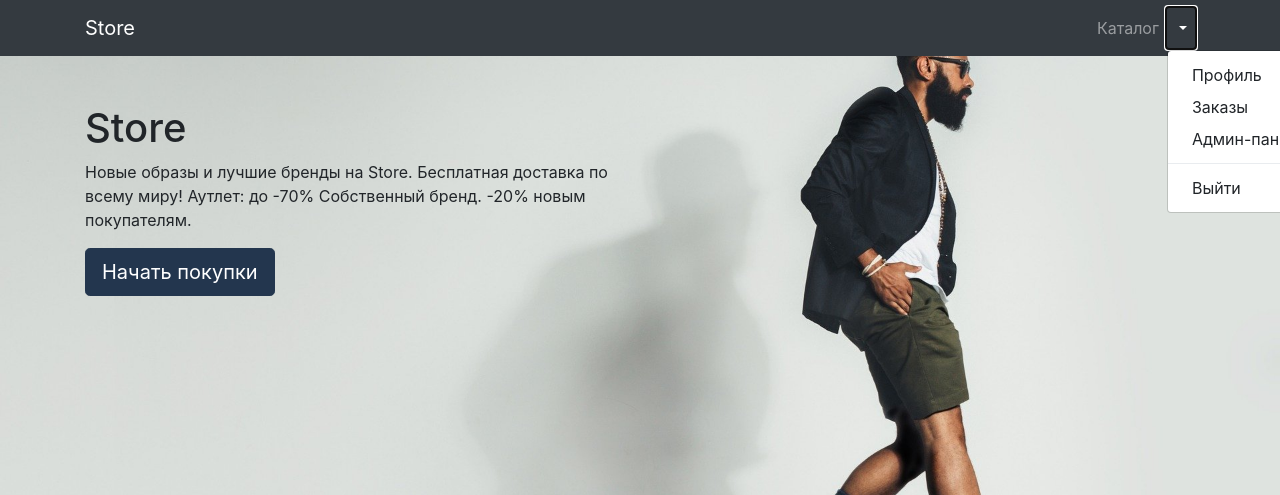
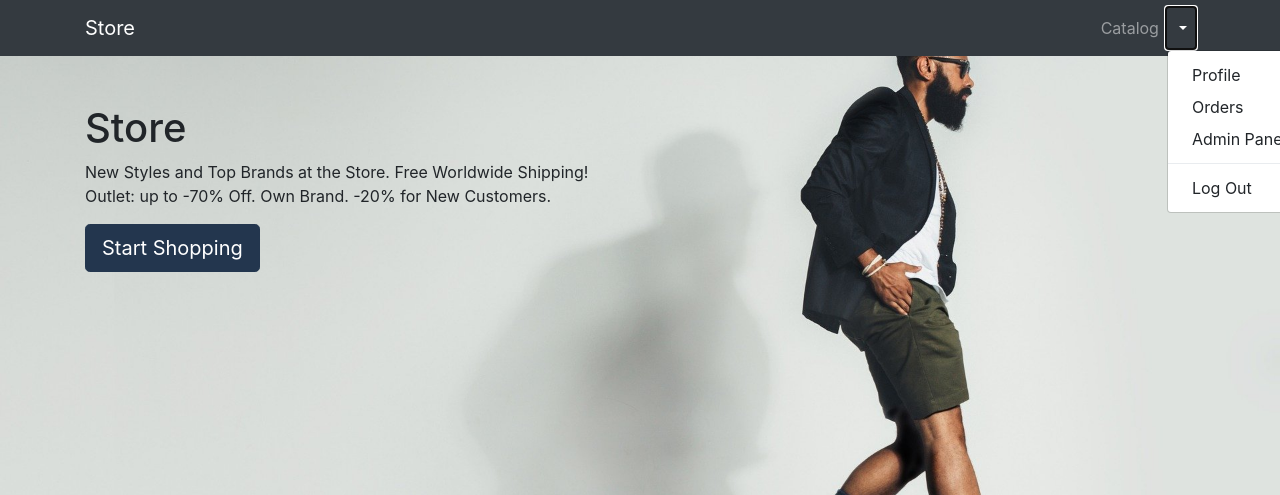
Before and after one commit to eronryabets/store, a Django app: page / in a window 1280 px wide, after a click that opens the changed part. Shown: the top 495 px of the page. Run offline with Django 5.2, Linux system fonts and the light colour scheme; a user stored in the database is signed in; parts of the project's set-up code (start-up, migrations or seed data) failed here and were passed over; some libraries are stand-ins or nearby versions.

Commit message:
Refactoring - (EN).

```diff
--- a/products/templates/products/base.html
+++ b/products/templates/products/base.html
@@ -34,7 +34,7 @@
         <div class="collapse navbar-collapse" id="navbarResponsive">
             <ul class="navbar-nav ml-auto">
                 <li class="nav-item">
-                    <a class="nav-link" href="{% url 'products:index' %}">Каталог <i class="fas fa-shopping-bag"></i>
+                    <a class="nav-link" href="{% url 'products:index' %}">Catalog <i class="fas fa-shopping-bag"></i>
                     </a>
                 </li>
                 {% if user.is_authenticated %}
@@ -45,11 +45,11 @@
                         </a>
                         <ul class="dropdown-menu" aria-labelledby="navbarDropdown">
                             <li>
-                                <a class="dropdown-item" href="{% url 'users:profile' user.id %}">Профиль</a>
+                                <a class="dropdown-item" href="{% url 'users:profile' user.id %}">Profile</a>
                             </li>
-                            <li><a class="dropdown-item" href="orders/orders.html">Заказы</a></li>
+                            <li><a class="dropdown-item" href="orders/orders.html">Orders</a></li>
                             {% if user.is_superuser or user.is_staff %}
-                                <li><a class="dropdown-item" href="{% url 'admin:index' %}">Админ-панель</a></li>
+                                <li><a class="dropdown-item" href="{% url 'admin:index' %}">Admin Panel</a></li>
                             {% endif %}
                             <li>
                                 <hr class="dropdown-divider">
@@ -57,14 +57,14 @@
                             <li>
                                 <form method="post" action="{% url 'users:logout' %}">
                                     {% csrf_token %}
-                                    <button type="submit" class="dropdown-item">Выйти</button>
+                                    <button type="submit" class="dropdown-item">Log Out</button>
                                 </form>
                             </li>
                         </ul>
                     </li>
                 {% else %}
                     <li class="nav-item">
-                        <a class="nav-link" href="{% url 'users:login' %}">Войти <i class="fas fa-sign-in-alt"></i></a>
+                        <a class="nav-link" href="{% url 'users:login' %}">Log In <i class="fas fa-sign-in-alt"></i></a>
                     </li>
                 {% endif %}
             </ul>
--- a/products/templates/products/baskets.html
+++ b/products/templates/products/baskets.html
@@ -1,6 +1,6 @@
 {% if baskets %}
     <h4 class="mt-3 mb-3 d-flex justify-content-between align-items-center mb-3">
-        Корзина <span class="badge badge-secondary badge-pill">{{ baskets.total_quantity }}</span>
+        Basket <span class="badge badge-secondary badge-pill">{{ baskets.total_quantity }}</span>
     </h4>
     {% for basket in baskets %}
         <div class="card mb-3">
@@ -31,12 +31,12 @@
 
     <div class="card mb-3">
         <div class="card-footer">
-            <p class="float-left">Итого</p>
+            <p class="float-left">Total cost</p>
             <h4 class="float-right">{{ baskets.total_sum }}</h4>
         </div>
     </div>
     <a class="btn btn-success btn-lg float-right" href="../orders/order-create.html">
-        Оформить заказ
+        Make an order
     </a>
 {% else %}
     <h4 class="mt-3 mb-3 text-center ">
--- a/products/templates/products/index.html
+++ b/products/templates/products/index.html
@@ -8,19 +8,19 @@
 {% block content %}
 	<section>
     <!--    <div class="alert alert-light text-center" role="alert">-->
-    <!--        Информационное сообщение-->
+    <!--        Inform message-->
     <!--    </div>-->
     <div class="container">
         <div class="row">
             <div class="col-lg-6">
                 <h1 class="mt-5">Store</h1>
                 <p>
-                    Новые образы и лучшие бренды на Store.
-                    Бесплатная доставка по всему миру! Аутлет: до -70% Собственный бренд. -20% новым покупателям.
+                    New Styles and Top Brands at the Store.
+                    Free Worldwide Shipping! Outlet: up to -70% Off. Own Brand. -20% for New Customers.
                 </p>
                 <button id="start-purchase-btn" type="button" class="btn btn-lg">
                     <a id="start-purchase-link" href="{% url 'products:index' %}">
-                        Начать покупки
+                        Start Shopping
                     </a>
                 </button>
             </div>
```
Also changed, not shown: users/templates/users/login.html (+5 -5 lines), users/templates/users/profile.html (+7 -8 lines), users/templates/users/registration.html (+8 -8 lines), db.sqlite3.
